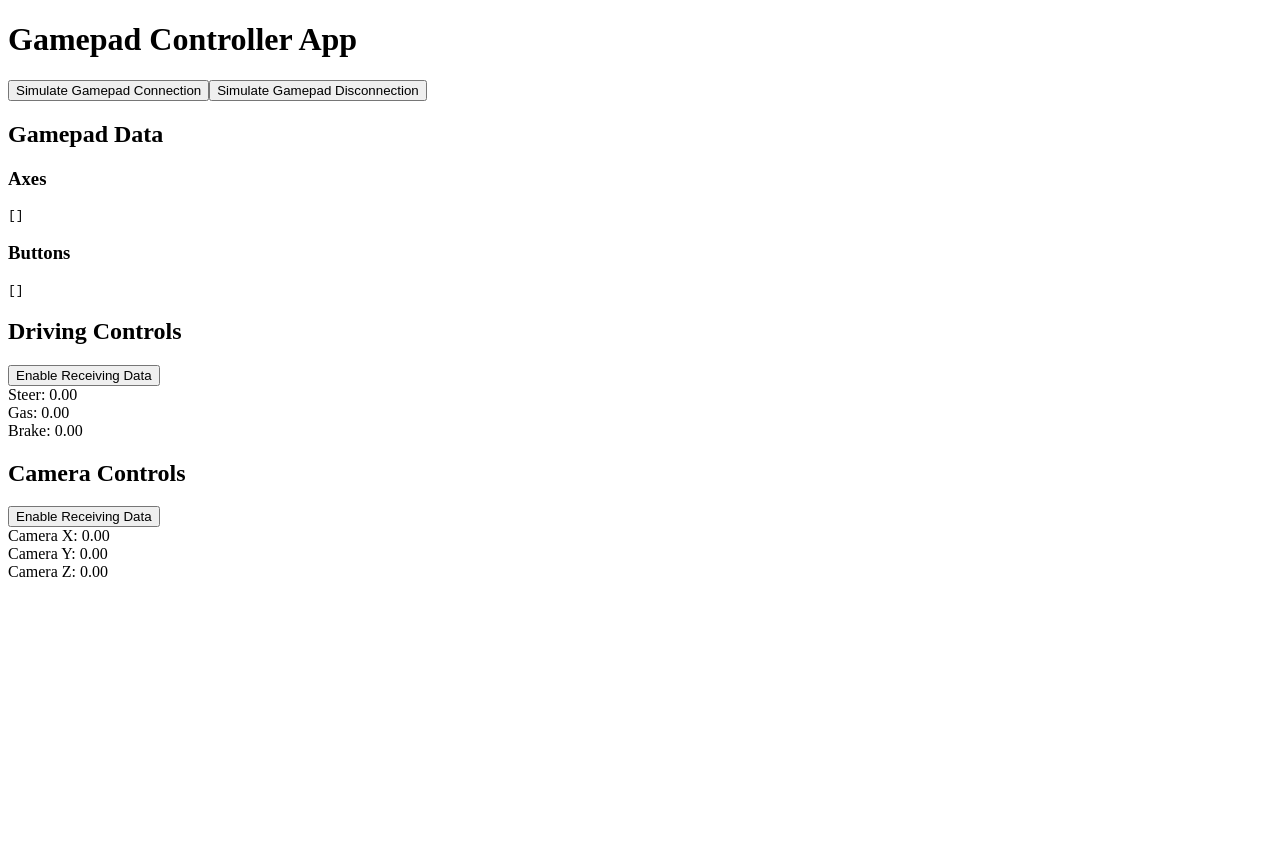
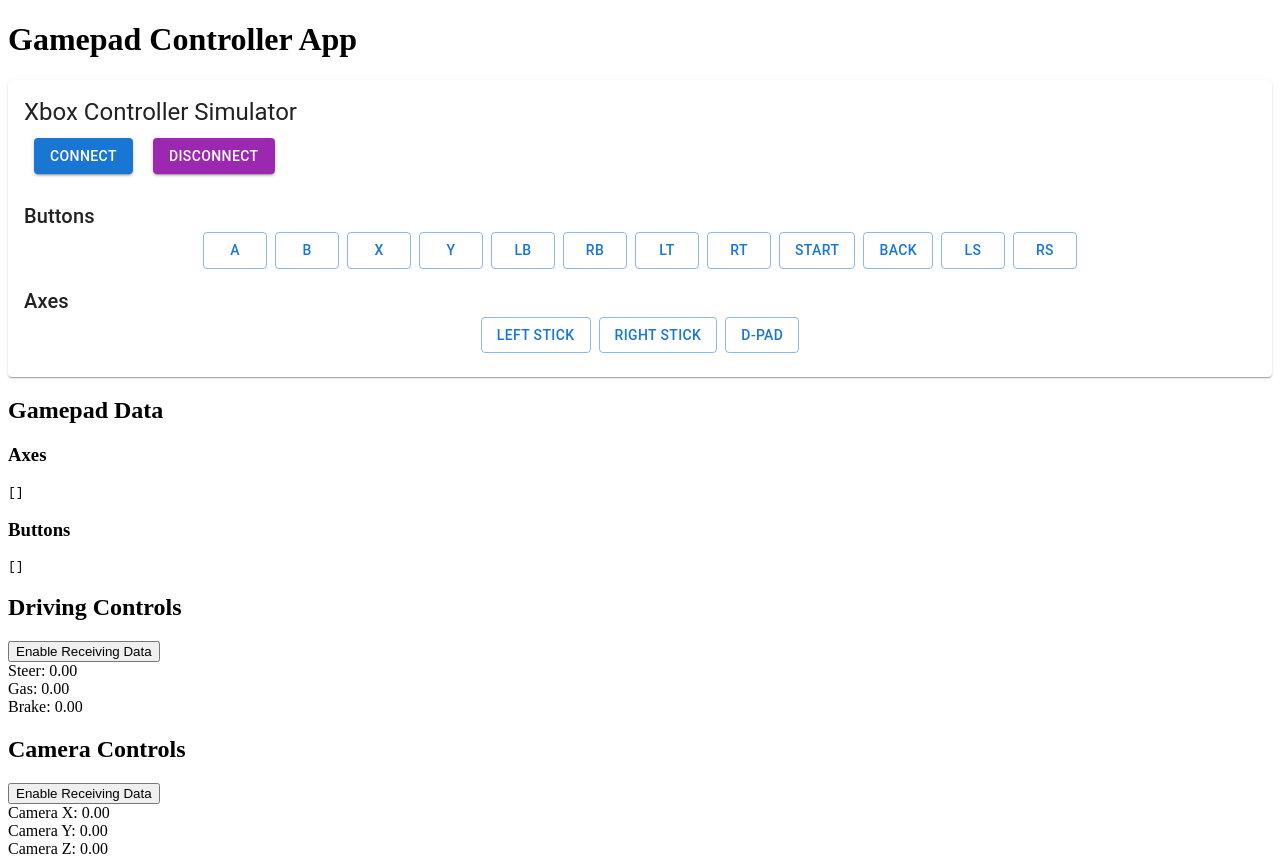
Before and after one commit to olugashi/gamepad-controller, a React (Create React App) app: page / in a window 1280 px wide. Before the commit the page ends 800 px from the top, so only its background shows below. Built offline with nearby package versions, Linux system fonts and the light colour scheme; the HTML template or start-up script is replaced by a standard one.

Commit message:
add Xbox Controller

```diff
--- a/src/App.tsx
+++ b/src/App.tsx
@@ -1,6 +1,7 @@
 import React, { useEffect, useRef } from 'react';
 import useJoystick from './hooks/useJoystick';
 import GamepadDisplay from './components/GamepadDisplay';
+import XboxController from './components/XboxController';
 import { registerDrivingHandler, registerCameraHandler, registerGamepadEvents } from './services/JoystickService';
 
 const App: React.FC = () => {
@@ -74,8 +75,7 @@
   return (
     <div>
       <h1>Gamepad Controller App</h1>
-      <button onClick={simulateGamepadConnection}>Simulate Gamepad Connection</button>
-      <button onClick={simulateGamepadDisconnection}>Simulate Gamepad Disconnection</button>
+      <XboxController onConnect={simulateGamepadConnection} onDisconnect={simulateGamepadDisconnection} />
       <GamepadDisplay />
     </div>
   );
--- /dev/null
+++ b/src/components/XboxController.tsx
@@ -0,0 +1,56 @@
+import React from 'react';
+import { Button, Card, CardContent, Typography, Grid } from '@mui/material';
+
+interface XboxControllerProps {
+  onConnect: () => void;
+  onDisconnect: () => void;
+}
+
+const XboxController: React.FC<XboxControllerProps> = ({ onConnect, onDisconnect }) => {
+  return (
+    <Card>
+      <CardContent>
+        <Typography variant="h5" component="div">
+          Xbox Controller Simulator
+        </Typography>
+        <Grid container spacing={2} justifyContent="center" alignItems="center">
+          <Grid item xs={12}>
+            <Button variant="contained" color="primary" onClick={onConnect} style={{ margin: '10px' }}>
+              Connect
+            </Button>
+            <Button variant="contained" color="secondary" onClick={onDisconnect} style={{ margin: '10px' }}>
+              Disconnect
+            </Button>
+          </Grid>
+          <Grid item xs={12}>
+            <Typography variant="h6">Buttons</Typography>
+            <Grid container spacing={1} justifyContent="center">
+              <Grid item><Button variant="outlined">A</Button></Grid>
+              <Grid item><Button variant="outlined">B</Button></Grid>
+              <Grid item><Button variant="outlined">X</Button></Grid>
+              <Grid item><Button variant="outlined">Y</Button></Grid>
+              <Grid item><Button variant="outlined">LB</Button></Grid>
+              <Grid item><Button variant="outlined">RB</Button></Grid>
+              <Grid item><Button variant="outlined">LT</Button></Grid>
+              <Grid item><Button variant="outlined">RT</Button></Grid>
+              <Grid item><Button variant="outlined">Start</Button></Grid>
+              <Grid item><Button variant="outlined">Back</Button></Grid>
+              <Grid item><Button variant="outlined">LS</Button></Grid>
+              <Grid item><Button variant="outlined">RS</Button></Grid>
+            </Grid>
+          </Grid>
+          <Grid item xs={12}>
+            <Typography variant="h6">Axes</Typography>
+            <Grid container spacing={1} justifyContent="center">
+              <Grid item><Button variant="outlined">Left Stick</Button></Grid>
+              <Grid item><Button variant="outlined">Right Stick</Button></Grid>
+              <Grid item><Button variant="outlined">D-Pad</Button></Grid>
+            </Grid>
+          </Grid>
+        </Grid>
+      </CardContent>
+    </Card>
+  );
+};
+
+export default XboxController;
--- a/src/index.tsx
+++ b/src/index.tsx
@@ -1,13 +1,19 @@
 import React from 'react';
-import ReactDOM from 'react-dom/client';
+import { createRoot } from 'react-dom/client';
 import App from './App';
+//import reportWebVitals from './reportWebVitals';
 
+const container = document.getElementById('root');
+if (container) {
+  const root = createRoot(container); // createRoot(container!) if you use TypeScript
+  root.render(
+    <React.StrictMode>
+      <App />
+    </React.StrictMode>
+  );
+}
 
-const root = ReactDOM.createRoot(
-  document.getElementById('root') as HTMLElement
-);
-root.render(
-  <React.StrictMode>
-    <App />
-  </React.StrictMode>
-);
+// If you want to start measuring performance in your app, pass a function
+// to log results (for example: reportWebVitals(console.log))
+// or send to an analytics endpoint. Learn more: https://bit.ly/CRA-vitals
+//reportWebVitals();
--- /dev/null
+++ b/src/react-app-env.d.ts
@@ -0,0 +1 @@
+/// <reference types="react-scripts" />
```
Also changed, not shown: package.json (+22 -14 lines).
